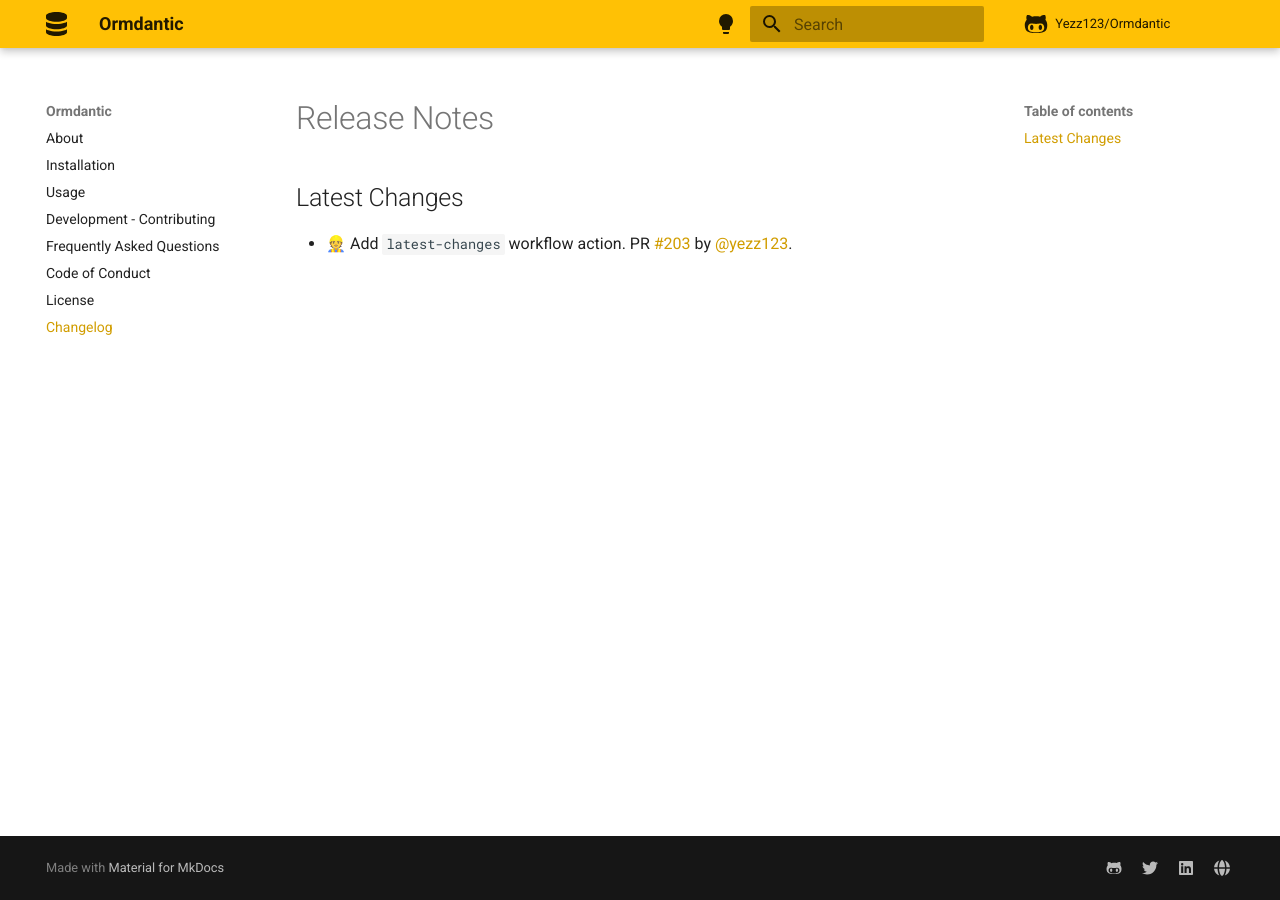
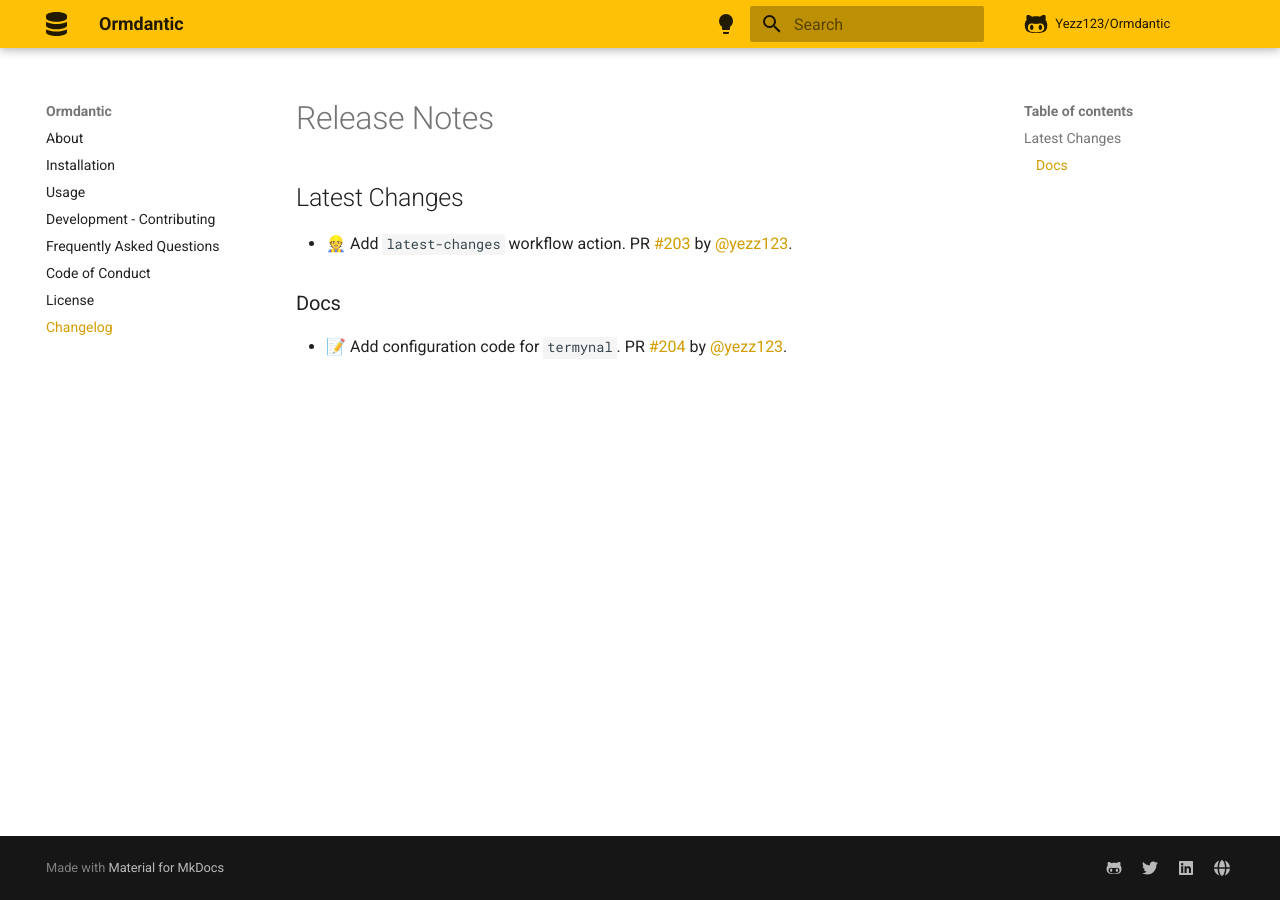
Before and after one commit to yezz123/ormdantic, an MkDocs documentation site: the page built from docs/release.md, in a window 1280 px wide. Built offline with MkDocs 1.6.1 and Material for MkDocs 9.7.7, drawn with Linux system fonts in a browser that asks for light colours; comment, search, counter and statistics services are not loaded.

Commit message:
📝 Update release notes

```diff
--- a/docs/release.md
+++ b/docs/release.md
@@ -3,3 +3,7 @@
 ## Latest Changes
 
 * 👷 Add `latest-changes` workflow action. PR [#203](https://github.com/yezz123/ormdantic/pull/203) by [@yezz123](https://github.com/yezz123).
+
+### Docs
+
+* 📝 Add configuration code for `termynal`. PR [#204](https://github.com/yezz123/ormdantic/pull/204) by [@yezz123](https://github.com/yezz123).
```
